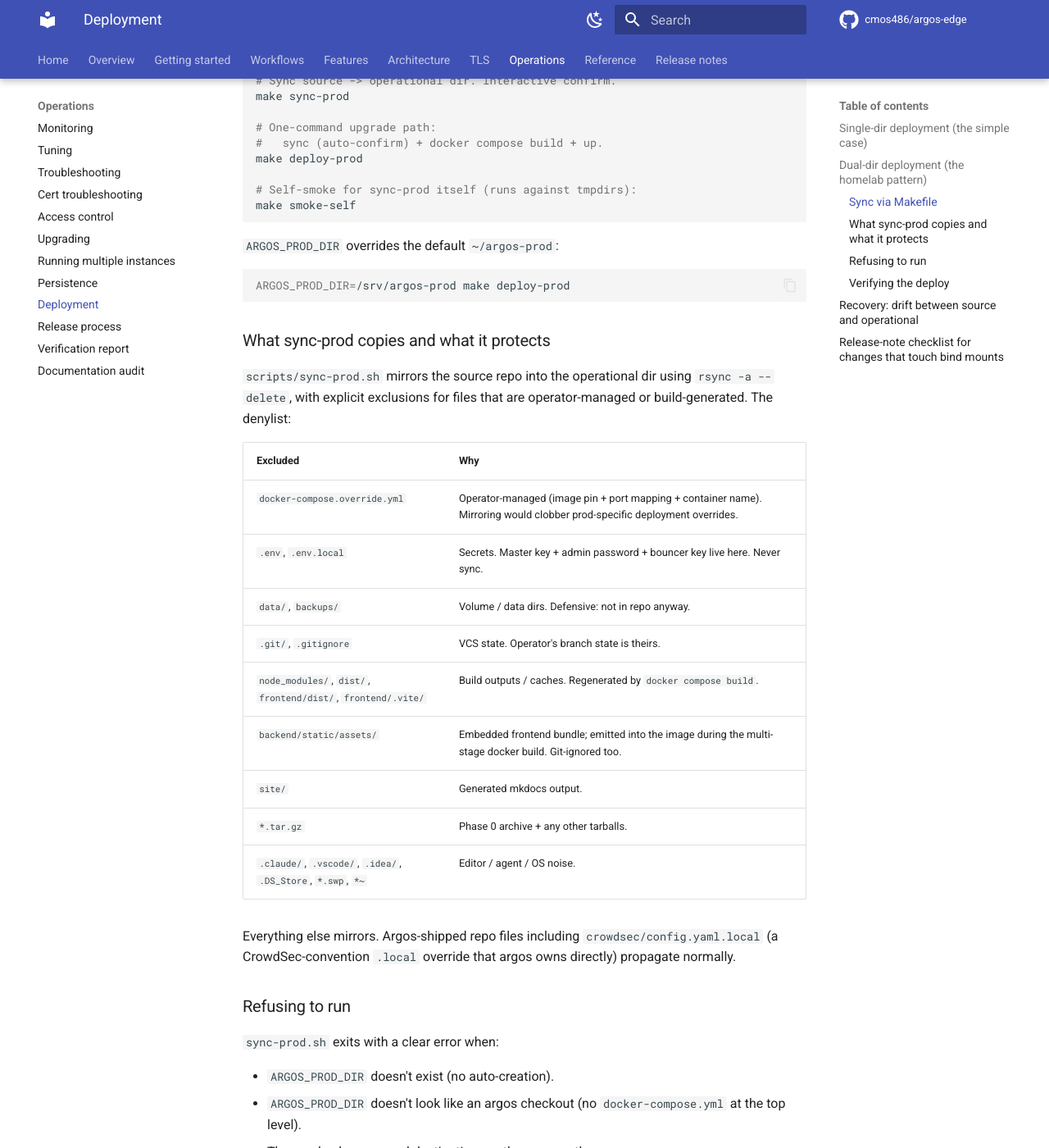
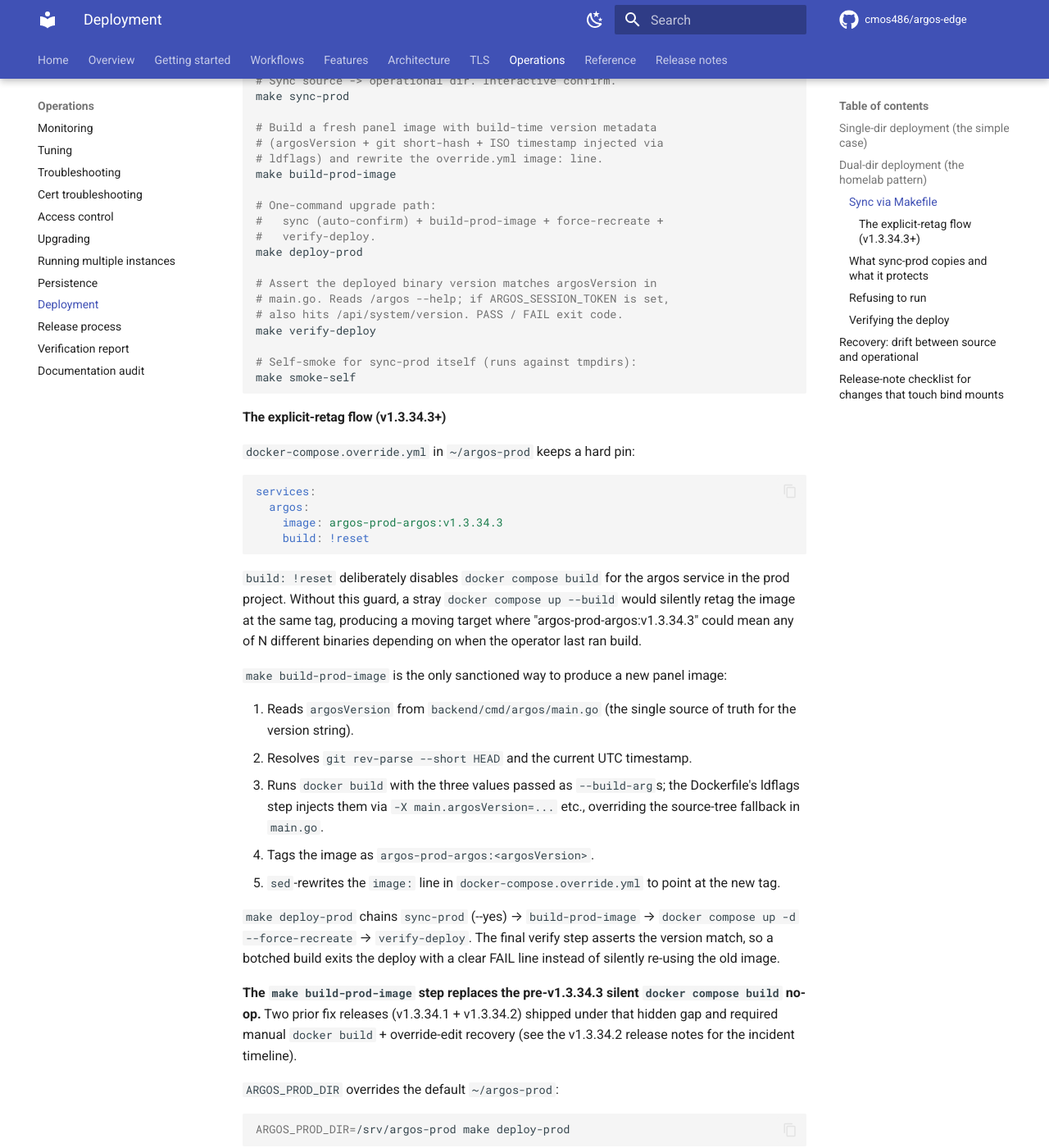
Before and after one commit to cmos486/argos-edge, an MkDocs documentation site: the page built from docs/operations/deployment.md, in a window 1280 px wide and 1400 px high, scrolled down 1462 px. Shown: the whole window at 82% size. Built offline with MkDocs 1.6.1 and Material for MkDocs 9.7.7, drawn with Linux system fonts in a browser that asks for light colours; comment, search, counter and statistics services are not loaded; some of the changed text lies outside the part shown.

Commit message:
build(deploy): explicit-retag flow closes silent-rebuild gap
Pre-v1.3.34.3, ~/argos-prod/docker-compose.override.yml had
"image: argos-prod-argos:v1.3.33" + "build: !reset", which
made `make deploy-prod`'s `docker compose build argos` step a
silent no-op (zero output, exit 0). Then `compose up
--force-recreate` reused the old image. Net: every deploy
since v1.3.33 was a container restart, not a binary update.
v1.3.34.1 + v1.3.34.2 shipped under that gap.

Closes the gap with an explicit-retag flow:

- make build-prod-image reads argosVersion from main.go
  (single source of truth), runs `docker build` with
  --build-arg ARGOS_VERSION/COMMIT/BUILT_AT, tags the image
  argos-prod-argos:<argosVersion>, and sed-rewrites the
  override.yml image: line.
- make deploy-prod chains sync-prod (--yes) ->
  build-prod-image -> docker compose up --force-recreate ->
  verify-deploy.
- make verify-deploy asserts the deployed binary version
  matches argosVersion via `docker exec /argos --help`. If
  ARGOS_SESSION_TOKEN is set, also asserts via
  /api/system/version. Exits 1 on mismatch -- the loud
  failure that should have caught v1.3.34.1's silent
  non-deploy.

build: !reset stays in the override file by design (prevents
implicit retags that would produce moving-target images). The
new explicit Makefile drives the only sanctioned retag path.

scripts/smoke/deploy-rebuild.sh exercises the full flow end-
to-end against the live stack (refuses to run without --yes).
Patches main.go to a sentinel version, runs deploy-prod,
asserts image + override + container + binary all match,
restores + redeploys. Self-executed pre-tag for this release;
PASS.

docs/operations/deployment.md gains "The explicit-retag flow
(v1.3.34.3+)" subsection documenting the new chain and why
build: !reset is intentional.

Co-Authored-By: Claude Opus 4.7 (1M context) <noreply@anthropic.com>

````diff
--- a/docs/operations/deployment.md
+++ b/docs/operations/deployment.md
@@ -61,8 +61,8 @@ touches `setup-appsec.sh` is invisible to the running stack.
 
 ### Sync via Makefile
 
-The Makefile in the source checkout root provides three
-targets:
+The Makefile in the source checkout root provides the
+operator-facing targets:
 
 ```bash
 cd ~/argos-edge
@@ -73,13 +73,69 @@ make sync-prod-dry
 # Sync source -> operational dir. Interactive confirm.
 make sync-prod
 
+# Build a fresh panel image with build-time version metadata
+# (argosVersion + git short-hash + ISO timestamp injected via
+# ldflags) and rewrite the override.yml image: line.
+make build-prod-image
+
 # One-command upgrade path:
-#   sync (auto-confirm) + docker compose build + up.
+#   sync (auto-confirm) + build-prod-image + force-recreate +
+#   verify-deploy.
 make deploy-prod
+
+# Assert the deployed binary version matches argosVersion in
+# main.go. Reads /argos --help; if ARGOS_SESSION_TOKEN is set,
+# also hits /api/system/version. PASS / FAIL exit code.
+make verify-deploy
 
 # Self-smoke for sync-prod itself (runs against tmpdirs):
 make smoke-self
 ```
+
+#### The explicit-retag flow (v1.3.34.3+)
+
+`docker-compose.override.yml` in `~/argos-prod` keeps a hard pin:
+
+```yaml
+services:
+  argos:
+    image: argos-prod-argos:v1.3.34.3
+    build: !reset
+```
+
+`build: !reset` deliberately disables `docker compose build`
+for the argos service in the prod project. Without this guard,
+a stray `docker compose up --build` would silently retag the
+image at the same tag, producing a moving target where
+"argos-prod-argos:v1.3.34.3" could mean any of N different
+binaries depending on when the operator last ran build.
+
+`make build-prod-image` is the only sanctioned way to produce
+a new panel image:
+
+1. Reads `argosVersion` from `backend/cmd/argos/main.go` (the
+   single source of truth for the version string).
+2. Resolves `git rev-parse --short HEAD` and the current UTC
+   timestamp.
+3. Runs `docker build` with the three values passed as
+   `--build-arg`s; the Dockerfile's ldflags step injects them
+   via `-X main.argosVersion=...` etc., overriding the
+   source-tree fallback in `main.go`.
+4. Tags the image as `argos-prod-argos:<argosVersion>`.
+5. `sed`-rewrites the `image:` line in
+   `docker-compose.override.yml` to point at the new tag.
+
+`make deploy-prod` chains `sync-prod` (--yes) → `build-prod-image`
+→ `docker compose up -d --force-recreate` → `verify-deploy`. The
+final verify step asserts the version match, so a botched build
+exits the deploy with a clear FAIL line instead of silently
+re-using the old image.
+
+**The `make build-prod-image` step replaces the pre-v1.3.34.3
+silent `docker compose build` no-op.** Two prior fix releases
+(v1.3.34.1 + v1.3.34.2) shipped under that hidden gap and
+required manual `docker build` + override-edit recovery (see
+the v1.3.34.2 release notes for the incident timeline).
 
 `ARGOS_PROD_DIR` overrides the default `~/argos-prod`:
 
````
Also changed, not shown: 2 other files.
